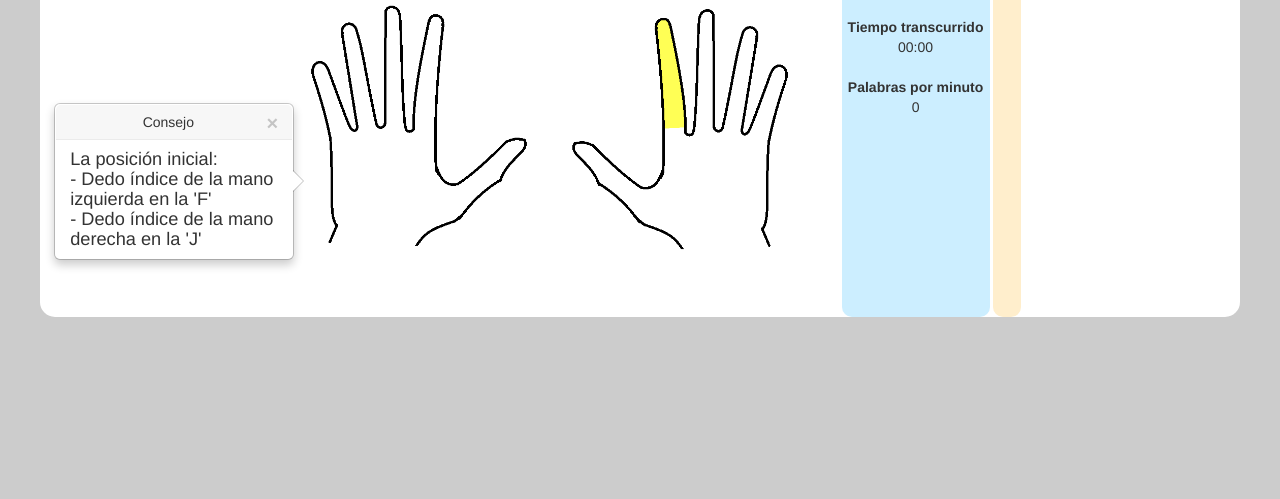
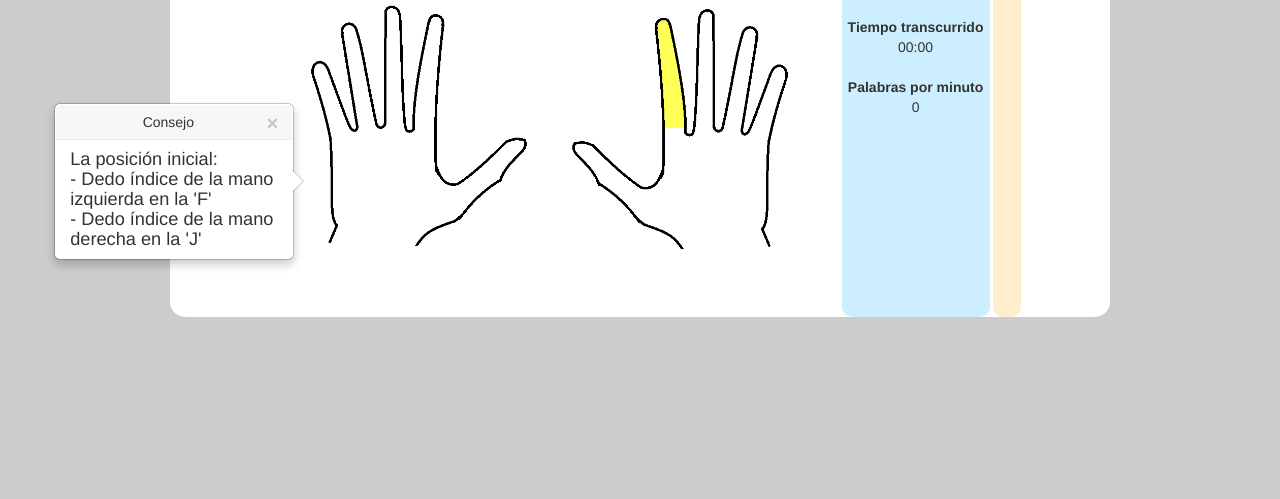
Before and after one commit to imunizaga/Typing-tutor, a browser extension: page index.html in a window 1280 px wide. Shown: the part 301-800 px from the top of the page. Drawn offline with Linux system fonts and the light colour scheme.

Commit message:
change: replace fixed content width with bootstrap container

```diff
--- a/css/typer.css
+++ b/css/typer.css
@@ -4,7 +4,6 @@ body {
     background-color: #CCC;
 }
 #content {
-    width:1200px;
     margin:0px auto;
     background-color: #FFFFFF;
     border-radius: 15px;
--- a/index.html
+++ b/index.html
@@ -24,7 +24,7 @@
     <script src="js/bootstrap.min.js"></script>
   </head>
   <body>
-    <div id="content">
+    <div id="content" class="container">
       <h2>Lección <span id="current-lesson"></span>. Escribe el texto que se encuentra a continuación.</h2>
       <p>
         <span id="tooltip-0" class="tip" rel="popover"
```
